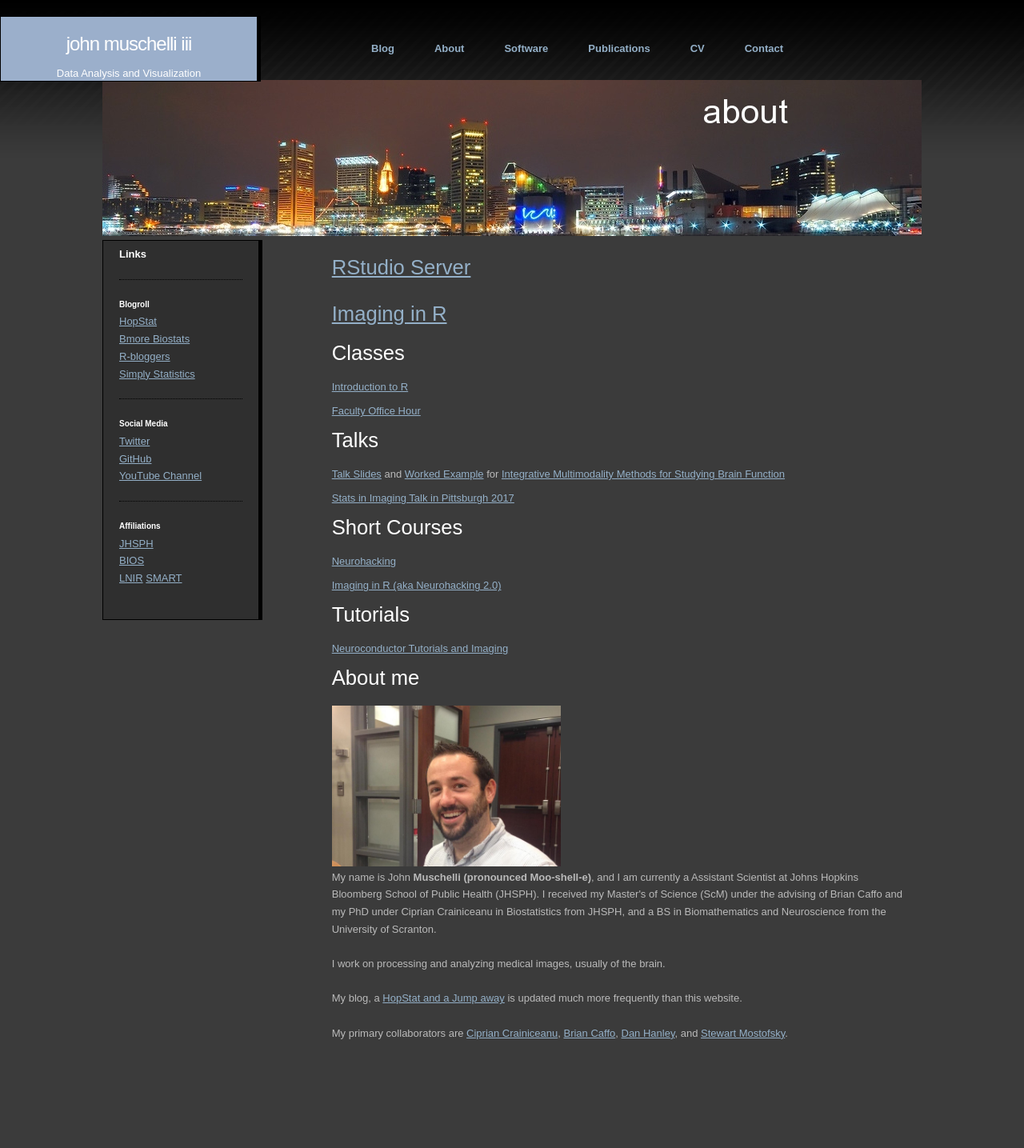
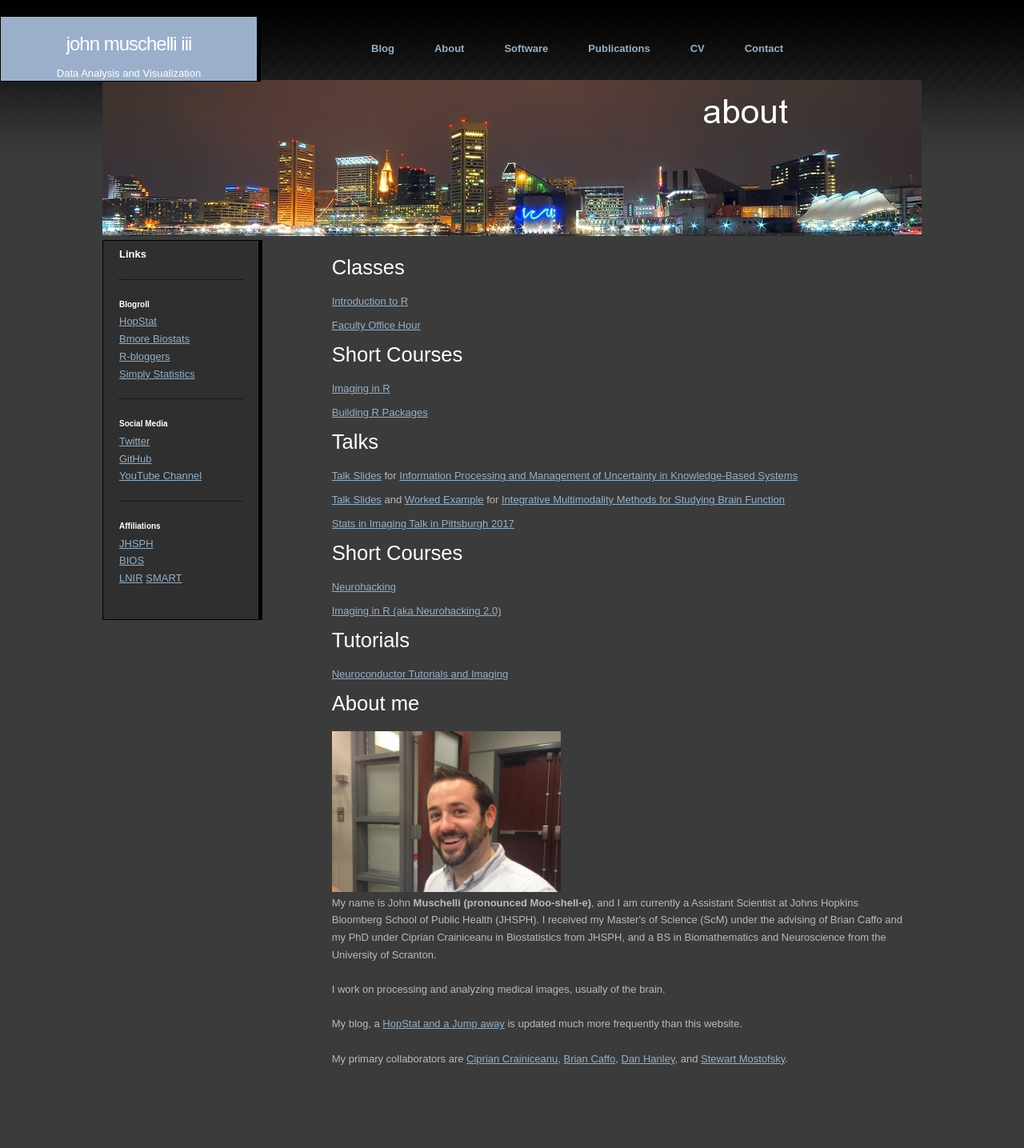
Before and after one commit to muschellij2/muschellij2.github.io, a Jekyll site: the page index.html, which Jekyll copies as it is, in a window 1280 px wide. Shown: the whole page at 80% size. Built offline with Jekyll 4.4.1, drawn with Linux system fonts in a browser that asks for light colours; before the commit the page ends 1403 px from its top, so only the background shows below that.

Commit message:
updated index

```diff
--- a/index.html
+++ b/index.html
@@ -37,12 +37,6 @@ $(function(){
 
 <div id="page">
 	<div id="content">
-		<h1>
-		<a href="rstudio_server.html">RStudio Server</a>
-		<br>
-		<br>
-		<a href="imaging_in_r/index.html">Imaging in R</a>
-		</h1>
 		<h1> Classes </h1>
 		<a href="intro_to_r/index.html">Introduction to R</a>
 		<br>
@@ -50,7 +44,17 @@ $(function(){
 		<a href="Faculty_Office_Hour/index.html">Faculty Office Hour</a>
 		<br>
 		<br>
+		<h1> Short Courses </h1>
+		<a href="imaging_in_r/index.html">Imaging in R</a>
+		<br>
+		<br>
+		<a href="ENAR_2020.html">Building R Packages</a>
+		<br>
+		<br>
 		<h1> Talks </h1>
+		<a href="neuroc_talk/IPMU_2020.html">Talk Slides</a> for <a href="https://ipmu2020.inesc-id.pt/">Information Processing and Management of Uncertainty in Knowledge-Based Systems</a>
+		<br>
+		<br>
 		<a href="neuroc_talk/Multimodal_Workshop.html">Talk Slides</a> and <a href="talks/fmri_task_processing/index.html#1">Worked Example</a> for <a href="http://www.neurometrika.org/MultimodalityNOV2017">Integrative Multimodality Methods for Studying Brain Function</a>
 		<br>
 		<br>
```
